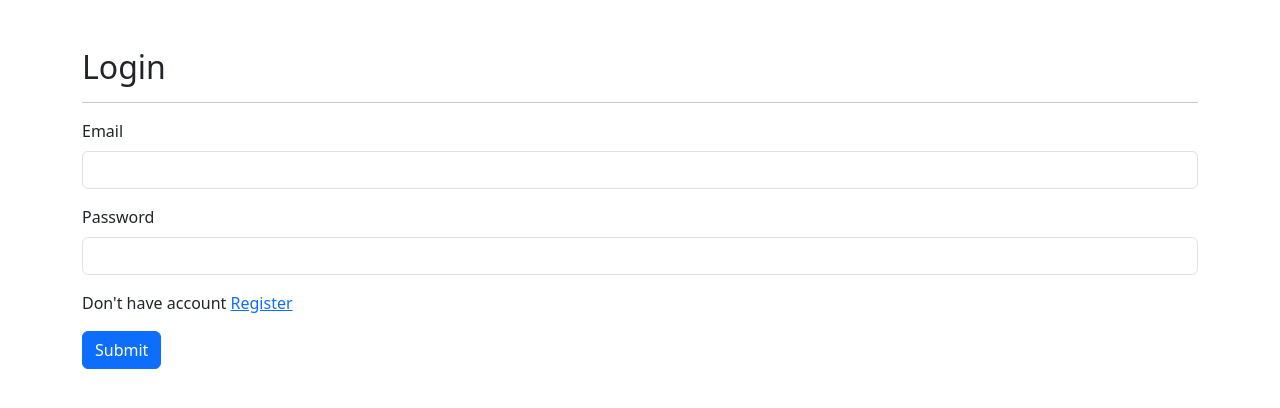
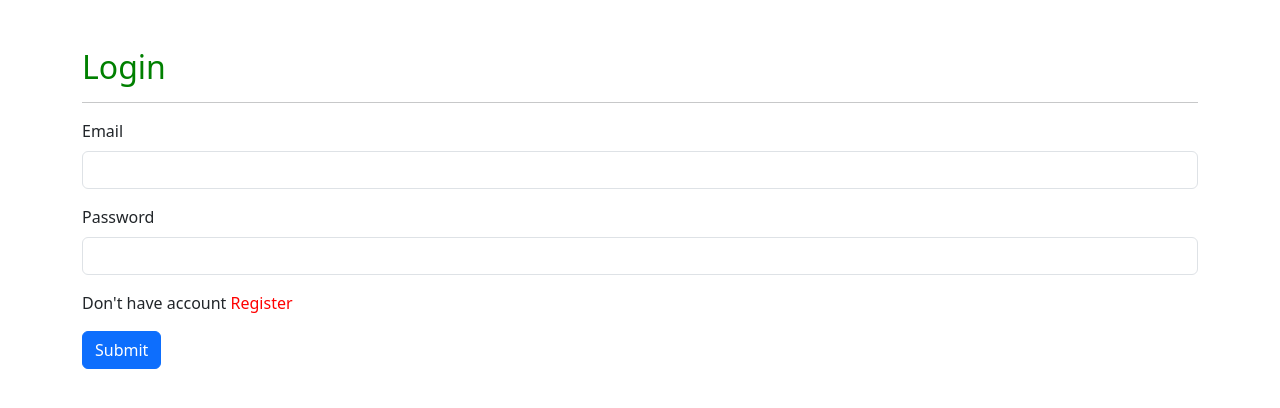
Before and after one commit to amvi234/DineEase, a Django app: page /login/ in a window 1280 px wide. Shown: the top 408 px of the page. Run offline with Django 4.2, Linux system fonts and the light colour scheme.

Commit message:
refactor: added some styles

```diff
--- a/base/vege/templates/login.html
+++ b/base/vege/templates/login.html
@@ -19,12 +19,12 @@
 				method="post"
 				enctype="multipart/form-data">
 				{% csrf_token %}
-				<h2>Login</h2>
+				<h2 style="color: green">Login</h2>
 				<hr />
 				{% if messages %}
 
 				<div
-					class="alert alert-primary"
+					style="color: red"
 					role="alert">
 					{% for message in messages %} {{ message }} {% endfor %}
 				</div>
@@ -44,7 +44,7 @@
 						class="form-control" />
 				</div>
 
-				<p>Don't have account <a href="/register/">Register</a></p>
+				<p>Don't have account <a style="color: red; text-decoration: none;"  href="/register/">Register</a></p>
 				<button
 					type="submit"
 					class="btn btn-primary">
--- a/base/vege/templates/register.html
+++ b/base/vege/templates/register.html
@@ -19,7 +19,7 @@
 				method="post"
 				enctype="multipart/form-data">
 				{% csrf_token %}
-				<h2>Register</h2>
+				<h2 style="color: green;">Register</h2>
 				<hr />
 				{% if messages %}
 				<div style="color: red;"
@@ -55,7 +55,7 @@
 						class="form-control"
 						name="password" />
 				</div>
-				<p>Already have an account <a href="/login/">Login</a></p>
+				<p>Already have an account <a style="color: red; text-decoration: none;" href="/login/">Login</a></p>
 				<button class="btn btn-primary" type="submit">Submit</button>
 			</form>
 		</div>
```
Also changed, not shown: base/db.sqlite3.
